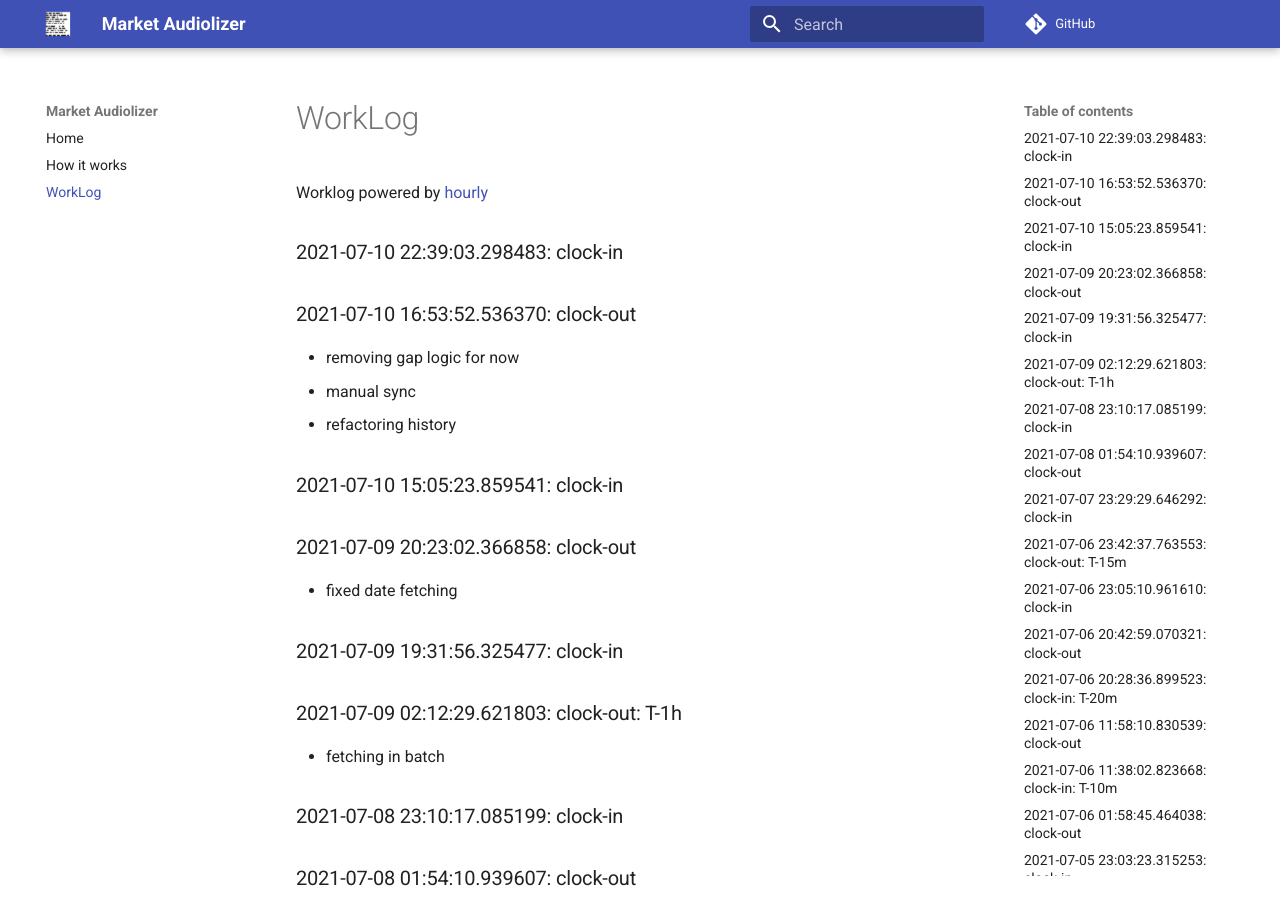
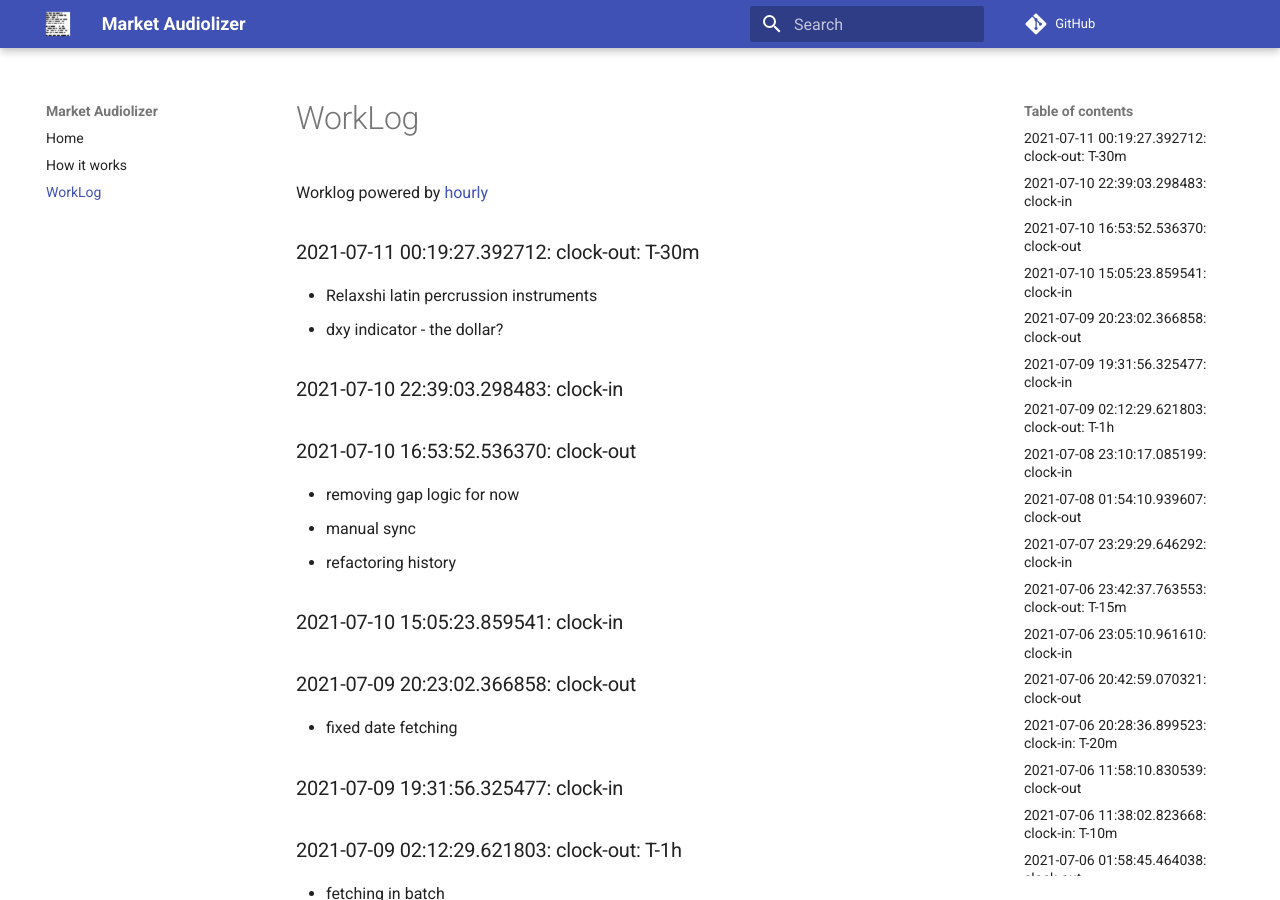
Before and after one commit to asherp/audiolizer, an MkDocs documentation site: the page built from docs/WorkLog.md, in a window 1280 px wide and 900 px high. Built offline with MkDocs 1.6.1 and Material for MkDocs 9.7.7, drawn with Linux system fonts in a browser that asks for light colours; comment, search, counter and statistics services are not loaded.

Commit message:
clock-out: T-30m

```diff
--- a/WorkLog.md
+++ b/WorkLog.md
@@ -1,3 +1,7 @@
+### 2021-07-11 00:19:27.392712: clock-out: T-30m
+
+* Relaxshi latin percrussion instruments
+* dxy indicator - the dollar?
 
 ### 2021-07-10 22:39:03.298483: clock-in
 
```
